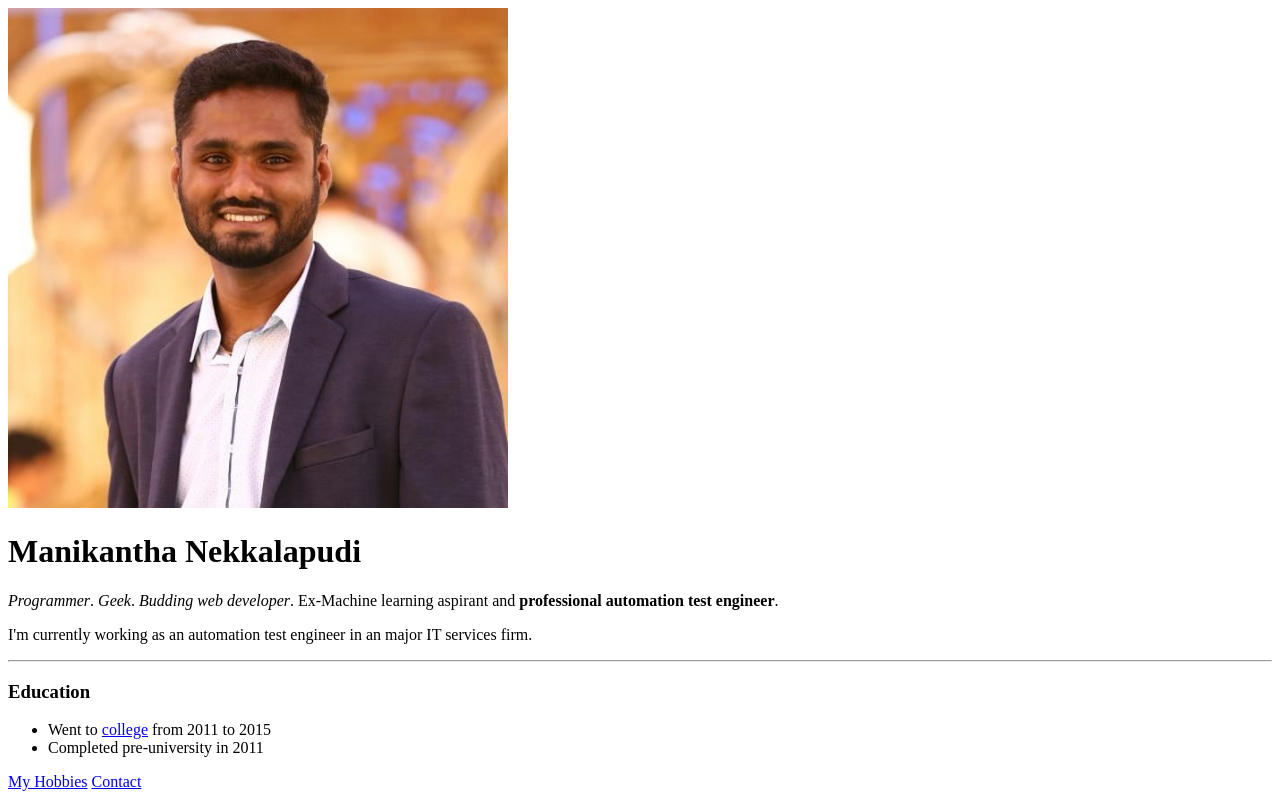
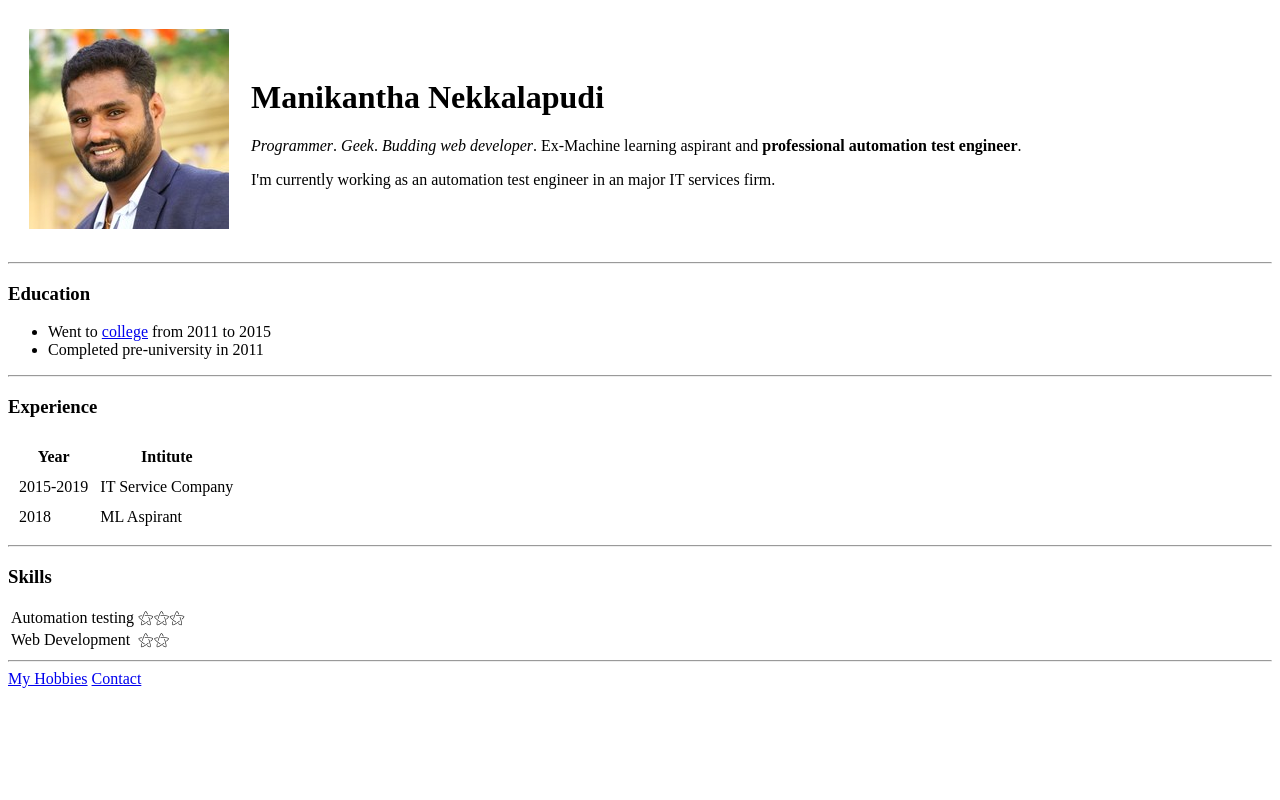
Before and after one commit to manikantanekkalapudi/webworkbench, a plain HTML site: page HTMLPersonalSite/index.html in a window 1280 px wide. Drawn offline with Linux system fonts and the light colour scheme.

Commit message:
Updates to the website

```diff
--- a/HTMLPersonalSite/index.html
+++ b/HTMLPersonalSite/index.html
@@ -2,23 +2,68 @@
 <html>
   <head>
     <meta charset="utf-8" />
-    <title>ManiKanta💻</title>
+    <title>ManiKantha💻</title>
   </head>
 
   <body>
-      <img src="images/mani.jpeg" alt="Manikantha Nekkalapudi's photo" width="500px" height="500px" border-radius=50%>
-    <h1>Manikantha Nekkalapudi</h1>
-    <p>
-      <em>Programmer</em>. <em>Geek</em>. <em>Budding web developer</em>. Ex-Machine learning
-      aspirant and <strong>professional automation test engineer</strong>.
-    </p>
-    <p>I'm currently working as an automation test engineer in an major IT services firm.</p>
+    <table cellspacing="20">
+      <td><img src="images/mani.jpg" alt="Manikantha Nekkalapudi's photo" border-radius=50%></td>
+      <td><h1>Manikantha Nekkalapudi</h1>
+        <p>
+          <em>Programmer</em>. <em>Geek</em>. <em>Budding web developer</em>. Ex-Machine learning
+          aspirant and <strong>professional automation test engineer</strong>.
+        </p>
+        <p>I'm currently working as an automation test engineer in an major IT services firm.</p></td>
+    </table>
     <hr>
     <h3>Education</h3>
     <ul>
         <li>Went to <a href="www.standford.edu">college</a> from 2011 to 2015</li>
         <li>Completed pre-university in 2011</li>
     </ul>
+    <hr>
+    <h3>Experience</h3>
+    <table cellspacing="10px">
+      <thead>
+        <tr>
+          <th>Year</th>
+          <th>Intitute</th>
+        </tr>
+      </thead>
+      <tbody>
+        <tr>
+          <td>2015-2019</td>
+          <td>IT Service Company</td>
+        </tr>
+        <tr>
+          <td>2018</td>
+          <td>ML Aspirant</td>
+        </tr>
+      </tbody>
+    </table>
+    <hr>
+    <h3>Skills</h3>
+    <table>
+      <tbody cellspacing="10px">
+        <tr>
+          <td>
+            Automation testing
+          </td>
+          <td>
+            ⚝⚝⚝
+          </td>
+        </tr>
+        <tr>
+          <td>
+            Web Development
+          </td>
+          <td>
+            ⚝⚝
+          </td>
+        </tr>
+      </tbody>
+    </table>
+    <hr>
     <a href="hobbies.html" target=_blank>My Hobbies</a>
     <a href="contact.html">Contact</a>
   </body>
```
Also changed, not shown: HTMLPersonalSite/contact.html (+13 -0 lines), HTMLPersonalSite/images/mani.jpeg (deleted), HTMLPersonalSite/images/mani.jpg (added).
